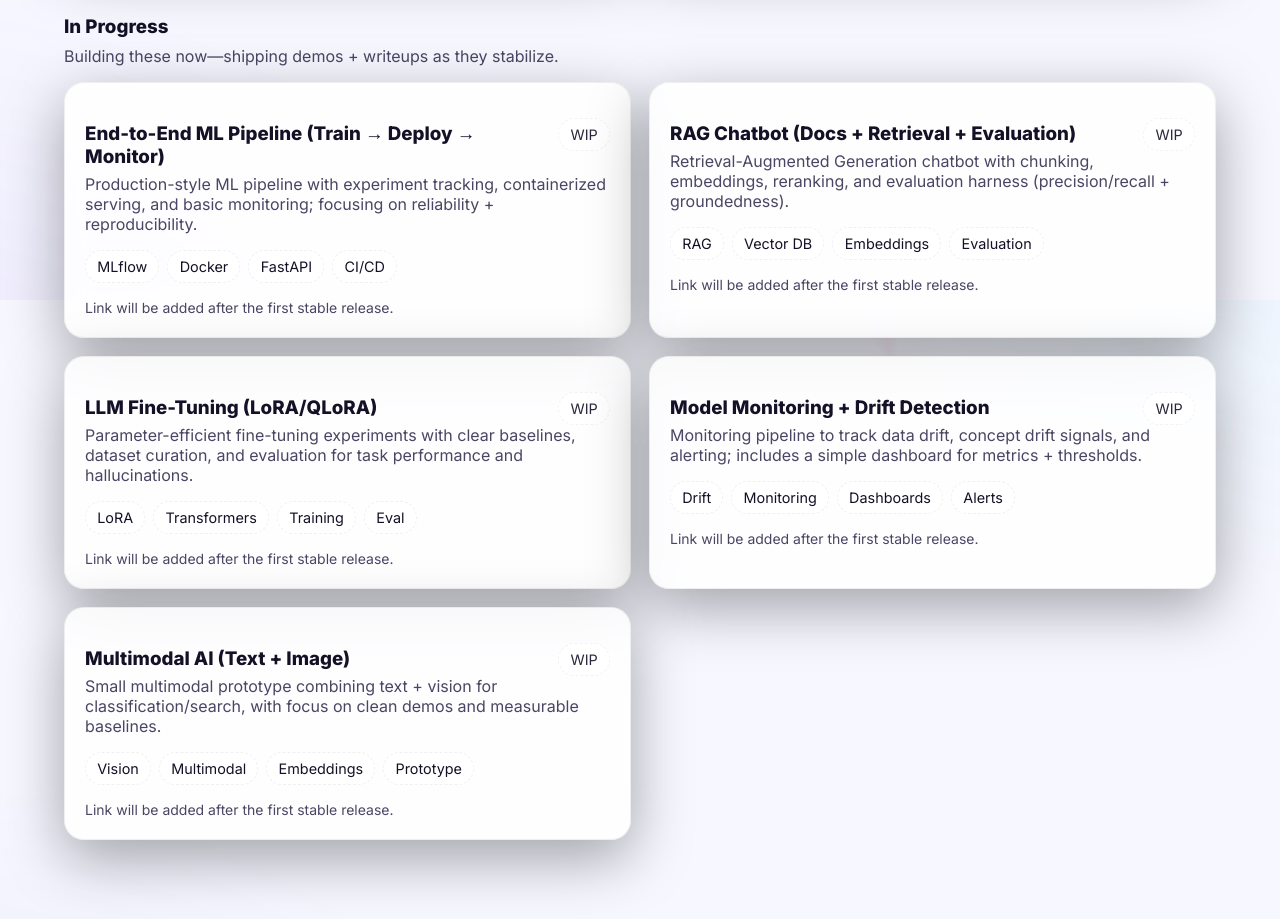
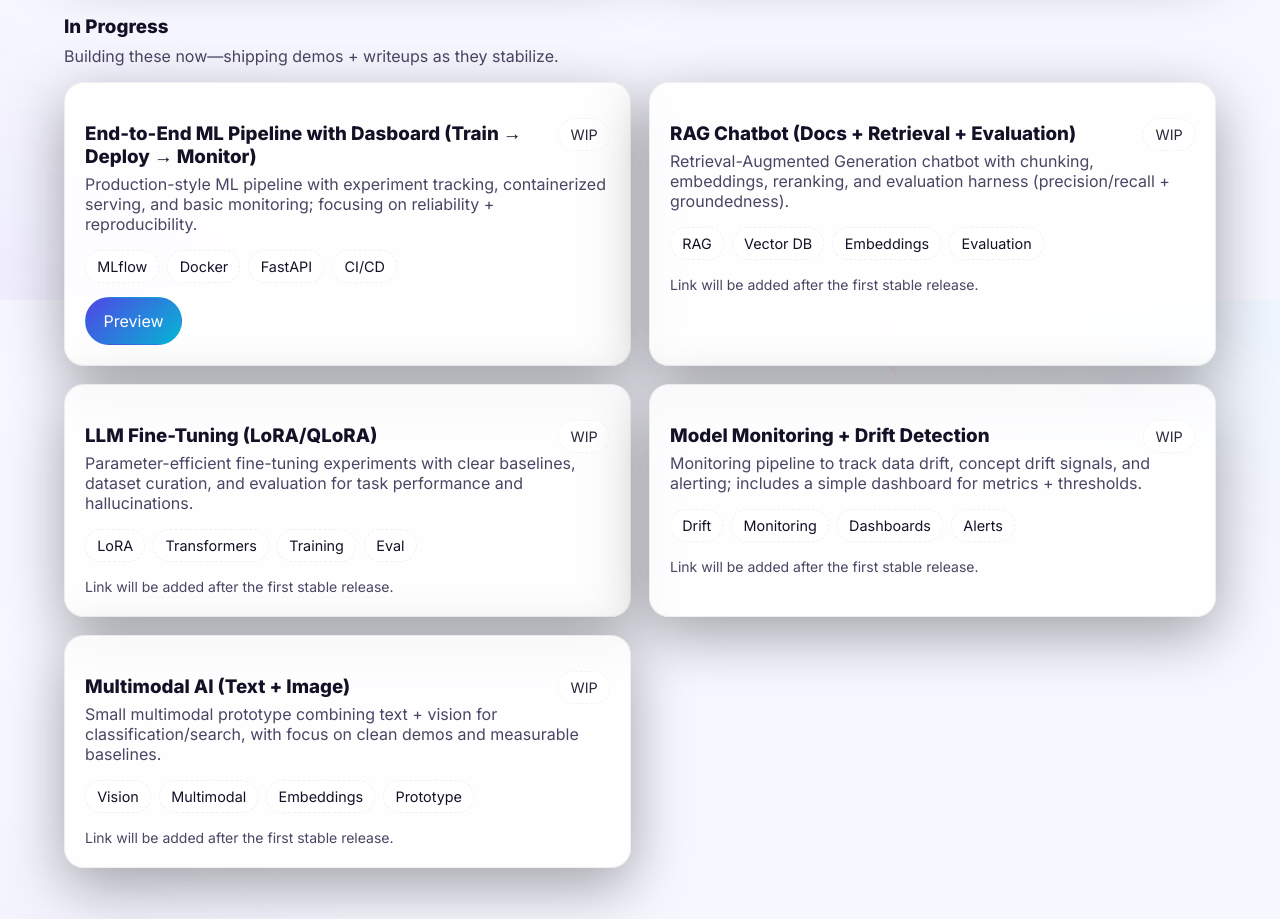
Before and after one commit to BharathraajNagarajan/Bharath-portfolio, a React (Vite) app: page /projects in a window 1280 px wide. Shown: the part 1300-2219 px from the top of the page. Built offline with nearby package versions, Linux system fonts and the light colour scheme.

Commit message:
Update project name and link in Projects.jsx

```diff
--- a/src/pages/Projects.jsx
+++ b/src/pages/Projects.jsx
@@ -53,11 +53,11 @@ const shipped = [
 
 const inProgress = [
   {
-    name: "End-to-End ML Pipeline (Train → Deploy → Monitor)",
+    name: "End-to-End ML Pipeline with Dasboard (Train → Deploy → Monitor)",
     description:
       "Production-style ML pipeline with experiment tracking, containerized serving, and basic monitoring; focusing on reliability + reproducibility.",
     stack: ["MLflow", "Docker", "FastAPI", "CI/CD"],
-    link: "" // optional (leave empty if private/not ready)
+    link: "https://github.com/BharathraajNagarajan?tab=projects" // optional (leave empty if private/not ready)
   },
   {
     name: "RAG Chatbot (Docs + Retrieval + Evaluation)",
```
